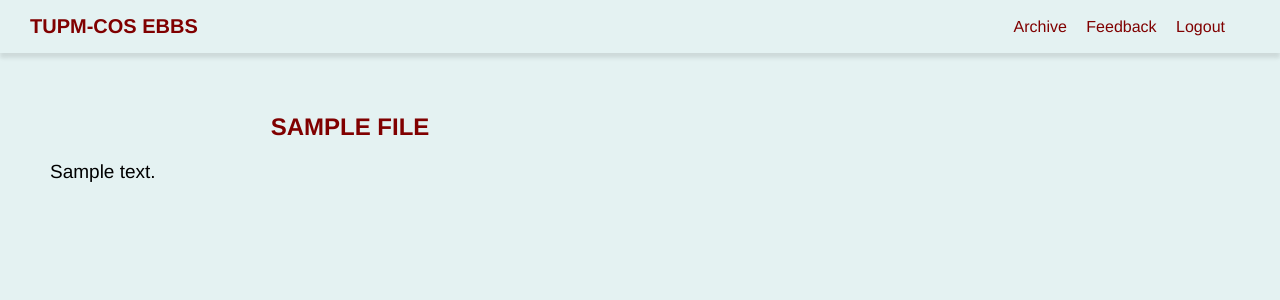
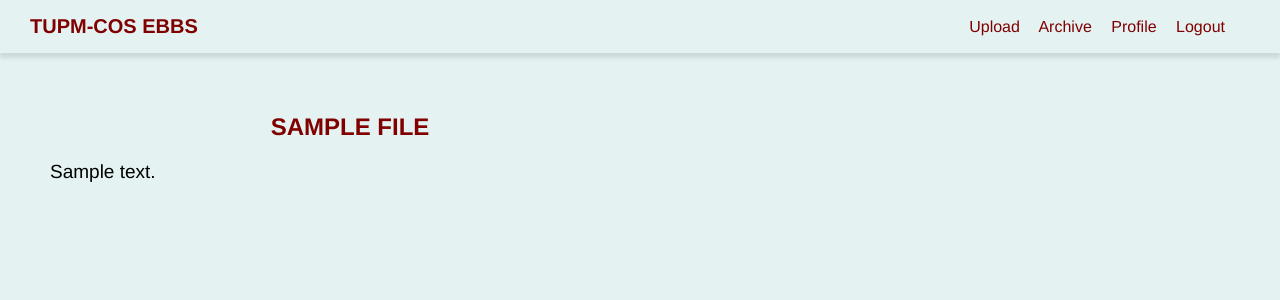
Before and after one commit to ninjgalla/E-Bulletin-Board-System, a PHP site: page /reset-password/admin_bulletin.php in a window 1280 px wide. Shown: the top 300 px of the page. Run offline with PHP 8.4, Linux system fonts and the light colour scheme; the visitor is signed in with stand-in values (Sample User, id 1); tables that the repository leaves empty or names only in its code hold one stand-in row (values such as "Sample post").

Commit message:
Update admin_bulletin.php

```diff
--- a/admin_bulletin.php
+++ b/admin_bulletin.php
@@ -157,13 +157,15 @@ $username = $_SESSION['username'];
     </style>
 </head>
 <body>
-    <div class="navbar">
+<div class="navbar">
         <div>
             <a href="admin_dashboard.php" class="logo">TUPM-COS EBBS</a>
         </div>
         <div>
+
+            <a href="admin_upload.php">Upload</a>
             <a href="admin_archive.php">Archive</a>
-            <a href="admin_feedback.php">Feedback</a>
+            <a href="admin_profile_settings.php">Profile</a>
             <a href="logout.php">Logout</a>
         </div>
     </div>
```
